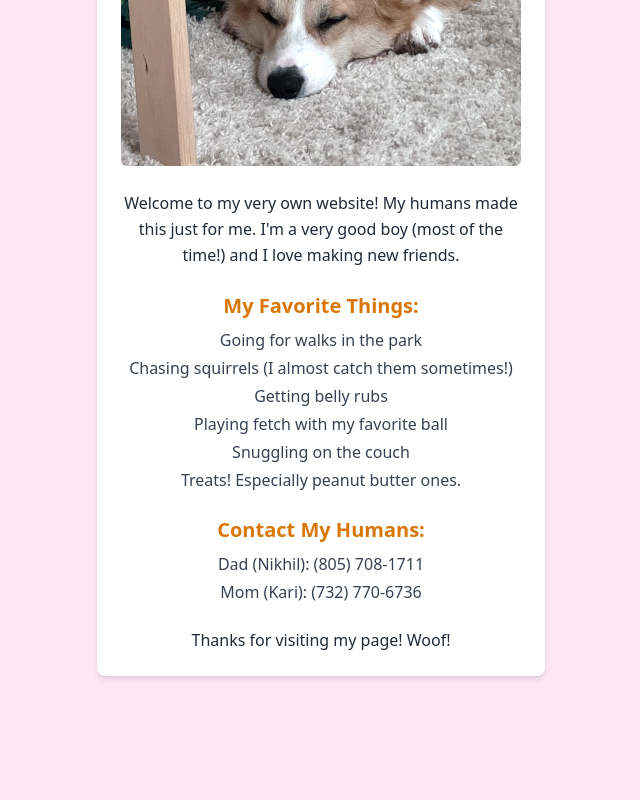
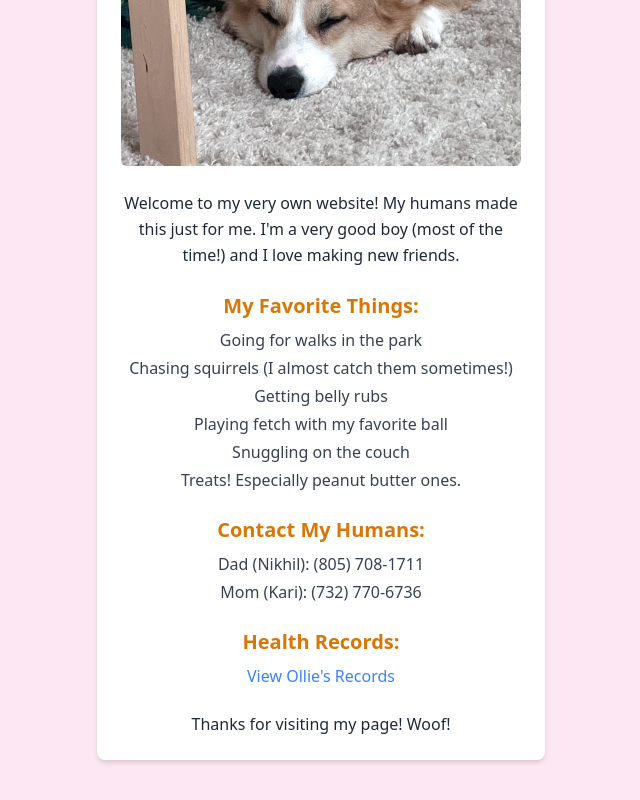
Before and after one commit to nikhilshinday/ollie, a plain HTML site: page index.html in a window 1280 px wide. Shown: the part 350-1150 px from the top of the page, without its empty margins (319-959 px from the left). Before the commit the page ends 1066 px from the top, so only its background shows below. Drawn offline with nearby package versions, Linux system fonts and the light colour scheme.

Commit message:
added health records directory in google drive

```diff
--- a/index.html
+++ b/index.html
@@ -32,6 +32,11 @@
             </ul>
         </div>
 
+        <div class="mt-6">
+            <h2 class="text-xl font-semibold text-amber-600 mb-2">Health Records:</h2>
+            <p class="text-gray-700"><a href="https://drive.google.com/drive/folders/1vGkl5N96_zd19WsBwLfM0uF1o-4fxPoO" target="_blank" class="text-blue-500 hover:underline">View Ollie's Records</a></p>
+        </div>
+
         <p class="mt-6 text-gray-800">Thanks for visiting my page! Woof!</p>
     </div>
 </body>
```
